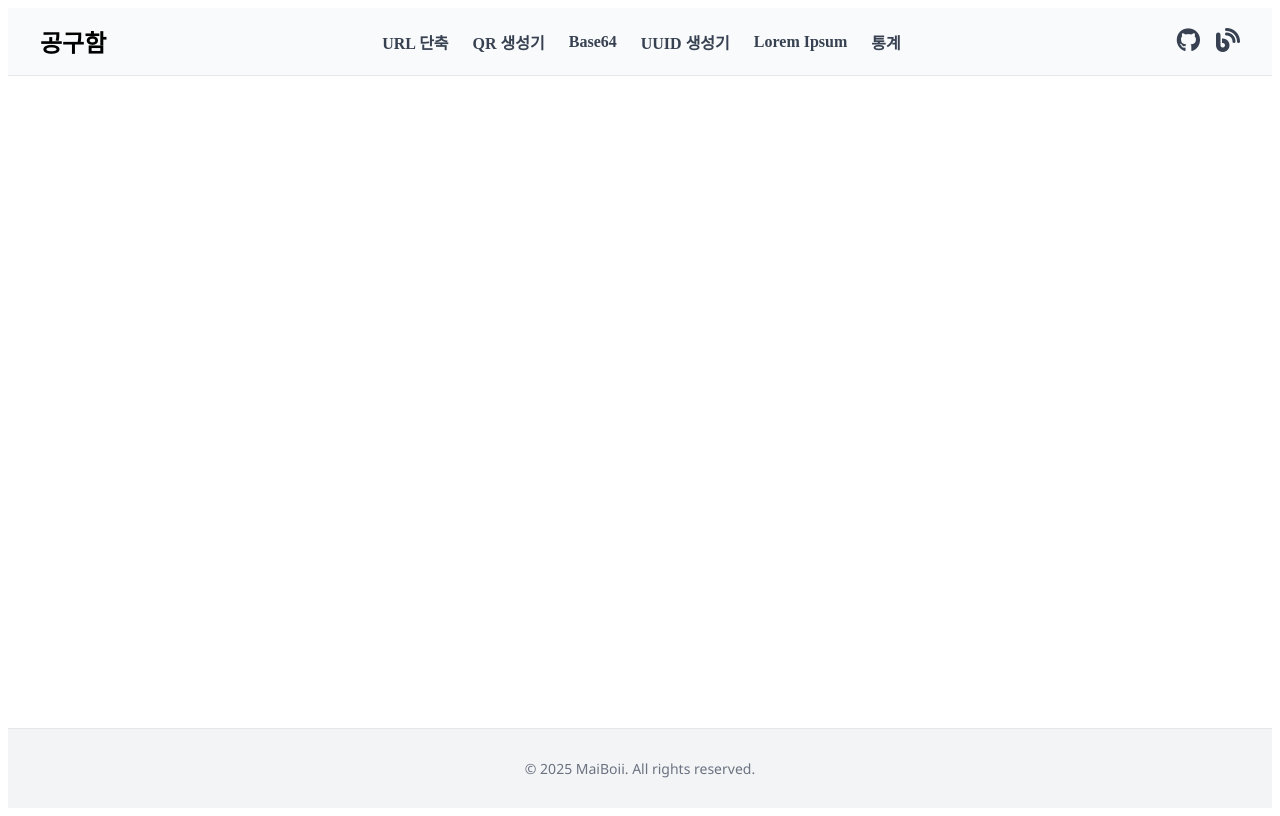
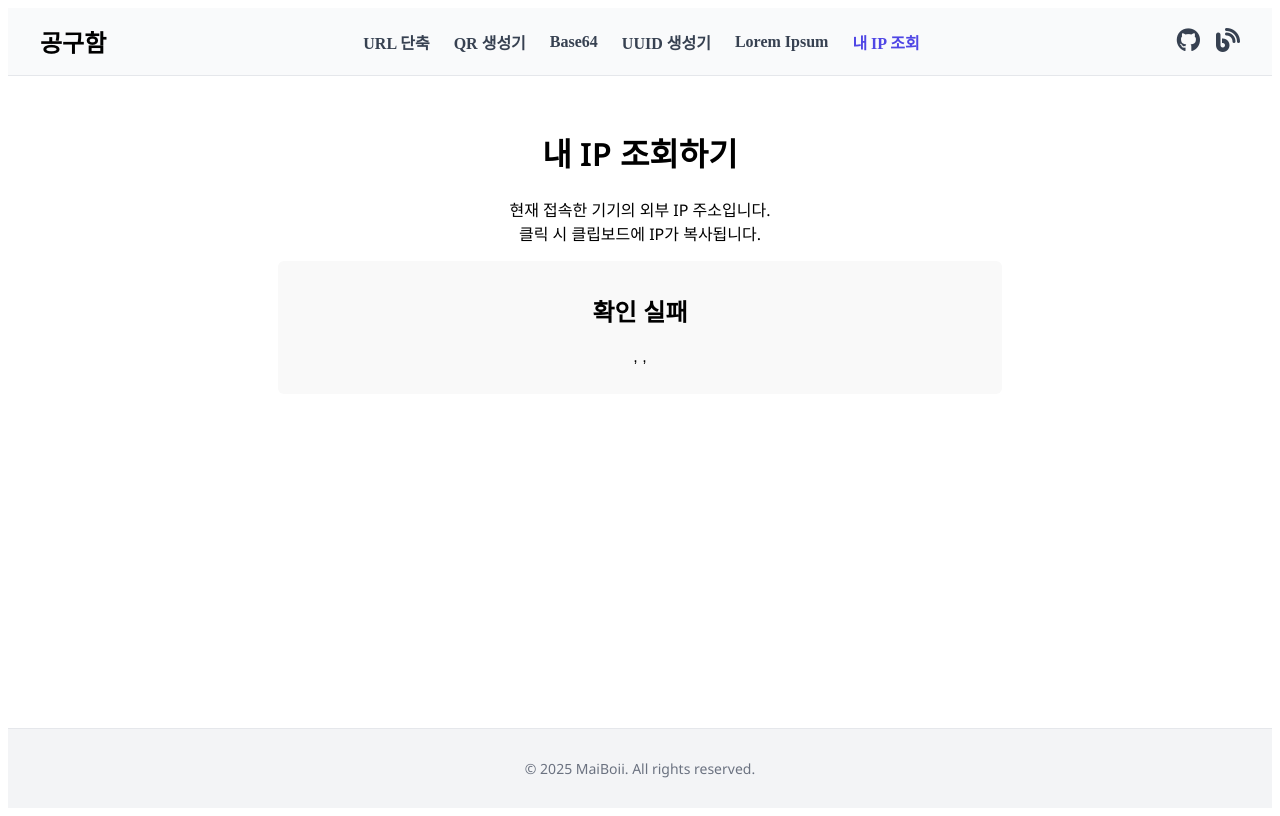
Before and after one commit to MaiBoii/webutilhub, a Vue app in the folder frontend/: page /Ipchecker in a window 1280 px wide. Built offline with nearby package versions, Linux system fonts and the light colour scheme; no server answers; a web font is replaced by a local one.

Commit message:
feat: 내 아이피 확인 기능 추가

```diff
--- /dev/null
+++ b/frontend/src/components/IpChecker.vue
@@ -0,0 +1,68 @@
+<!-- IpGeoChecker.vue -->
+<template>
+    <h1>내 IP 조회하기</h1>
+    <p>현재 접속한 기기의 외부 IP 주소입니다.<br>
+    클릭 시 클립보드에 IP가 복사됩니다.</p>
+  <div class="container">
+    <div v-if="ipInfo"
+         @click="copyText(ipInfo.ip)"
+        :title="'클릭하여 복사하기'">
+      <h2>{{ ipInfo.ip }}</h2>
+      <p>{{ ipInfo.city }}, {{ ipInfo.region }}, {{ ipInfo.country_name }}</p>
+    </div>
+    <p v-else>불러오는 중...</p>
+  </div>
+</template>
+
+<script setup lang="ts">
+import { ref, onMounted } from 'vue'
+import { useToast } from 'vue-toastification'    // 예: Toastification을 쓴다면
+const toast = useToast()
+
+const ipInfo = ref<null | {
+  ip: string
+  city: string
+  region: string
+  country_name: string
+}>(null)
+
+onMounted(async () => {
+  try {
+    const res = await fetch('https://ipapi.co/json/')
+    ipInfo.value = await res.json()
+  } catch {
+    ipInfo.value = {
+      ip: '확인 실패',
+      city: '',
+      region: '',
+      country_name: '',
+    }
+  }
+})
+
+function copyText(text: string) {
+  navigator.clipboard.writeText(text)
+    .then(() => toast.success('클립보드에 복사되었습니다!', { timeout: 2000 }))
+    .catch(()  => toast.error('복사에 실패했습니다.'))
+}
+</script>
+
+
+<style scoped>
+
+.container {
+  max-width: 700px;
+  font-family: sans-serif;
+  padding: 12px;
+  margin: 12px auto;   /* 왼쪽·오른쪽 auto → 가로 중앙 정렬 */
+  border-radius: 6px;
+  background-color: #f9f9f9;
+  cursor: pointer;
+  transition: box-shadow 0.3s ease;
+  user-select: text;
+}
+
+.container:hover {
+  background-color: #f0f0f0;
+}
+</style>
--- a/frontend/src/components/Lorem.vue
+++ b/frontend/src/components/Lorem.vue
@@ -65,7 +65,6 @@ const sentencesPool = [
   "In at libero sed nunc venenatis imperdiet sed ornare turpis."
 ]
 
-// 한 문장의 단어 수를 계산해서, 요청된 단어 수만큼 문장 조합해서 문단 생성
 function generateParagraph(wordsCount: number): string {
   const paragraphSentences: string[] = []
   let wordAccumulator = 0
@@ -79,7 +78,6 @@ function generateParagraph(wordsCount: number): string {
     const sentence = pickRandomSentence()
     const wordNum = sentence.split(' ').length
 
-    // 누적 단어 수가 넘으면 마지막 문장만 잘라서 단어수 맞춤
     if (wordAccumulator + wordNum > wordsCount) {
       const wordsNeeded = wordsCount - wordAccumulator
       const truncated = sentence.split(' ').slice(0, wordsNeeded).join(' ')
@@ -107,7 +105,6 @@ function copyText(text: string) {
   try {
     navigator.clipboard.writeText(text);
     toast.success('클립보드에 복사되었습니다!', { timeout: 2000 })
-    console.log("복사가되었는디??")
   } catch {
     toast.error('복사에 실패했습니다.')
   }
--- a/frontend/src/components/Navbar.vue
+++ b/frontend/src/components/Navbar.vue
@@ -9,7 +9,8 @@
         <RouterLink to="/base64" class="nav-link"> Base64</RouterLink>
         <RouterLink to="/uuid" class="nav-link"> UUID 생성기</RouterLink>
         <RouterLink to="/Lorem" class="nav-link"> Lorem Ipsum </RouterLink>
-        <RouterLink to="/stats" class="nav-link"> 통계</RouterLink>
+        <RouterLink to="/IpChecker" class="nav-link"> 내 IP 조회 </RouterLink>
+
 
       </div>
 
--- a/frontend/src/routers/index.ts
+++ b/frontend/src/routers/index.ts
@@ -1,10 +1,11 @@
 import { createRouter, createWebHistory } from 'vue-router'
 import Home from '../views/Home.vue'
-import Stats from '../views/Stats.vue'
 import QrGenerator from '../components/QRgenerator.vue'
 import Base64Tool from '../components/Base64Tool.vue'
 import UUID from '../components/uuid.vue'
 import Lorem from '../components/Lorem.vue'
+import IpChecker from '../components/IpChecker.vue'
+
 
 
 const routes = [
@@ -13,7 +14,8 @@ const routes = [
   { path: '/base64', component: Base64Tool },
   { path: '/uuid', component: UUID },
   { path: '/Lorem', component: Lorem },
-  { path: '/stats', component: Stats },
+  { path: '/Ipchecker', component: IpChecker },
+
 ]
 
 const router = createRouter({
```
Also changed, not shown: frontend/src/components/StatsChart.vue (deleted, +0 -45 lines).
